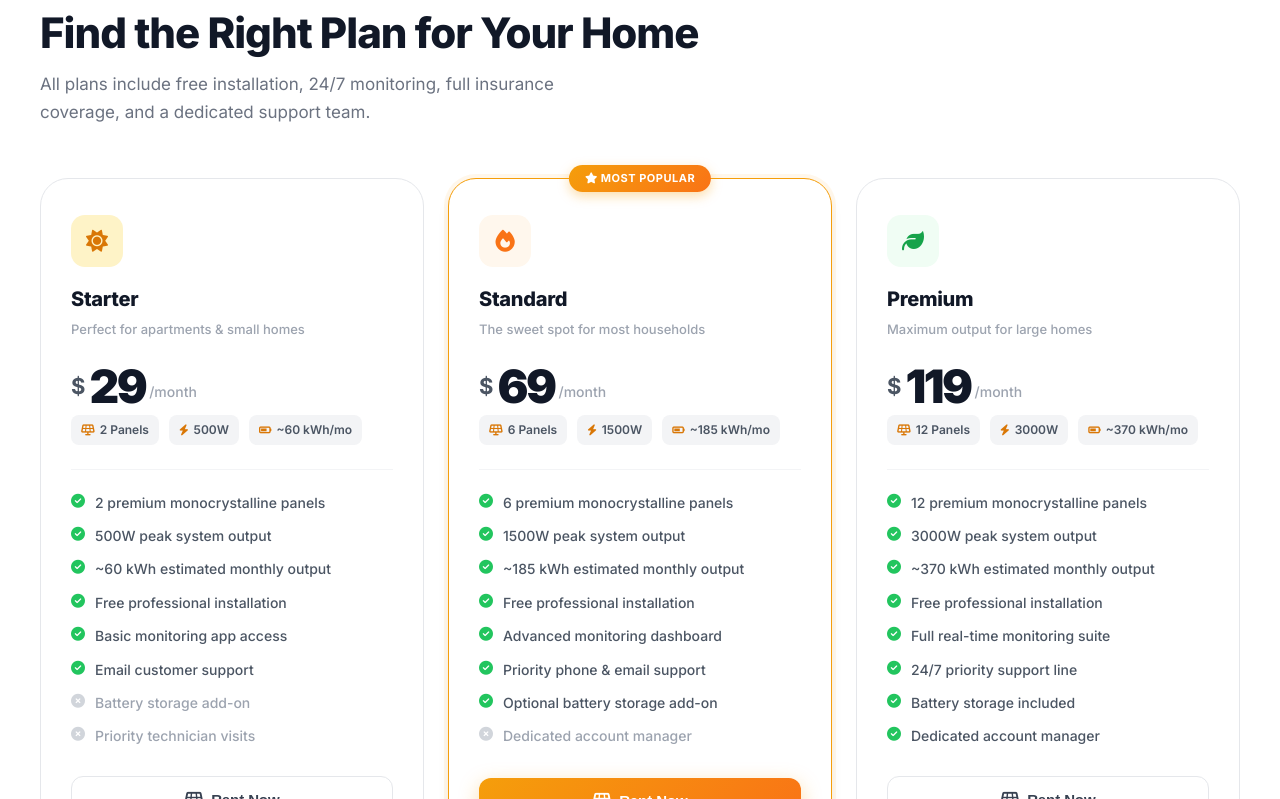
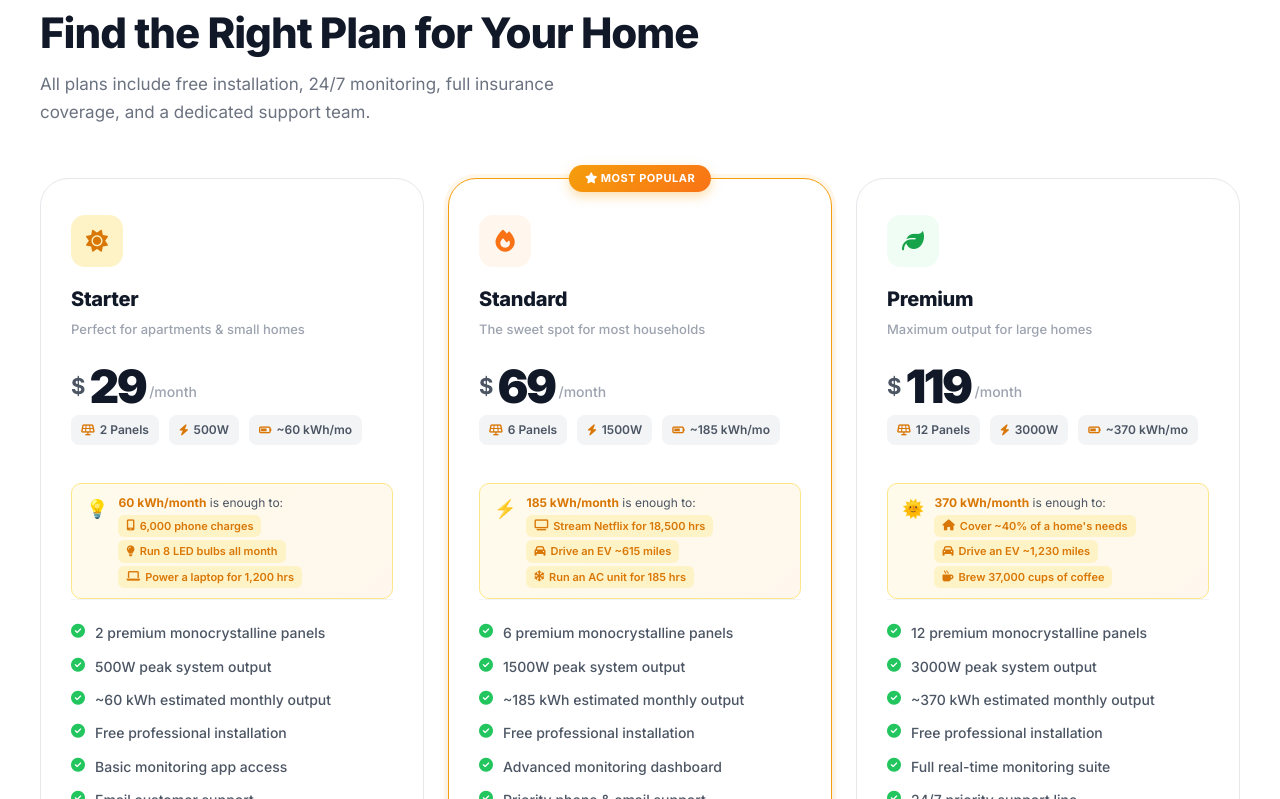
Before and after one commit to chatgptuaead-dot/solar-rental-app, a plain HTML site: page index.html in a window 1280 px wide. Shown: the part 2724-3523 px from the top of the page. Drawn offline with Linux system fonts and the light colour scheme.

Commit message:
Add real-world energy analogies to plan cards and progress bar

```diff
--- a/index.html
+++ b/index.html
@@ -599,6 +599,48 @@
       margin-top: 10px;
       font-size: 12px;
       color: var(--gray-400);
+    }
+
+    /* ─── ANALOGY BANNER ─── */
+    .analogy-banner {
+      margin-top: 14px;
+      background: linear-gradient(135deg, #FFFBEB, #FFF7ED);
+      border: 1px solid #FDE68A;
+      border-radius: 10px;
+      padding: 10px 14px;
+      display: flex;
+      align-items: flex-start;
+      gap: 10px;
+    }
+
+    .analogy-banner-icon {
+      font-size: 18px;
+      flex-shrink: 0;
+      margin-top: 1px;
+    }
+
+    .analogy-banner-text {
+      font-size: 12px;
+      color: var(--gray-600);
+      line-height: 1.5;
+    }
+
+    .analogy-banner-text strong {
+      color: var(--yellow-dark);
+      font-weight: 700;
+    }
+
+    .analogy-tag {
+      display: inline-flex;
+      align-items: center;
+      gap: 5px;
+      background: #FEF3C7;
+      color: var(--yellow-dark);
+      font-size: 11px;
+      font-weight: 600;
+      padding: 3px 8px;
+      border-radius: 6px;
+      margin: 3px 3px 0 0;
     }
 
     /* ─── ROOF MAP ─── */
@@ -1815,7 +1857,7 @@
       <div class="progress-track">
         <div class="progress-fill" id="energyProgressBar"></div>
       </div>
-      <div class="energy-progress-sub">0% of 250 kWh/m/year target reached — rent panels to start generating energy</div>
+      <div class="energy-progress-sub" id="progressAnalogy">0% of 250 kWh/m/year target reached — 250 kWh/year could power a laptop for 5,000 hours or charge a phone 25,000 times</div>
     </div>
 
   </div>
@@ -1876,6 +1918,15 @@
           <span class="spec-pill"><i class="fa-solid fa-solar-panel"></i> 2 Panels</span>
           <span class="spec-pill"><i class="fa-solid fa-bolt"></i> 500W</span>
           <span class="spec-pill"><i class="fa-solid fa-battery-three-quarters"></i> ~60 kWh/mo</span>
+        </div>
+        <div class="analogy-banner">
+          <div class="analogy-banner-icon">💡</div>
+          <div class="analogy-banner-text">
+            <strong>60 kWh/month</strong> is enough to:<br>
+            <span class="analogy-tag"><i class="fa-solid fa-mobile-screen"></i> 6,000 phone charges</span>
+            <span class="analogy-tag"><i class="fa-solid fa-lightbulb"></i> Run 8 LED bulbs all month</span>
+            <span class="analogy-tag"><i class="fa-solid fa-laptop"></i> Power a laptop for 1,200 hrs</span>
+          </div>
         </div>
         <div class="plan-divider"></div>
         <ul class="plan-features">
@@ -1911,6 +1962,15 @@
           <span class="spec-pill"><i class="fa-solid fa-bolt"></i> 1500W</span>
           <span class="spec-pill"><i class="fa-solid fa-battery-three-quarters"></i> ~185 kWh/mo</span>
         </div>
+        <div class="analogy-banner">
+          <div class="analogy-banner-icon">⚡</div>
+          <div class="analogy-banner-text">
+            <strong>185 kWh/month</strong> is enough to:<br>
+            <span class="analogy-tag"><i class="fa-solid fa-tv"></i> Stream Netflix for 18,500 hrs</span>
+            <span class="analogy-tag"><i class="fa-solid fa-car"></i> Drive an EV ~615 miles</span>
+            <span class="analogy-tag"><i class="fa-solid fa-snowflake"></i> Run an AC unit for 185 hrs</span>
+          </div>
+        </div>
         <div class="plan-divider"></div>
         <ul class="plan-features">
           <li><i class="fa-solid fa-circle-check"></i> 6 premium monocrystalline panels</li>
@@ -1943,6 +2003,15 @@
           <span class="spec-pill"><i class="fa-solid fa-solar-panel"></i> 12 Panels</span>
           <span class="spec-pill"><i class="fa-solid fa-bolt"></i> 3000W</span>
           <span class="spec-pill"><i class="fa-solid fa-battery-three-quarters"></i> ~370 kWh/mo</span>
+        </div>
+        <div class="analogy-banner">
+          <div class="analogy-banner-icon">🌞</div>
+          <div class="analogy-banner-text">
+            <strong>370 kWh/month</strong> is enough to:<br>
+            <span class="analogy-tag"><i class="fa-solid fa-house"></i> Cover ~40% of a home's needs</span>
+            <span class="analogy-tag"><i class="fa-solid fa-car"></i> Drive an EV ~1,230 miles</span>
+            <span class="analogy-tag"><i class="fa-solid fa-mug-hot"></i> Brew 37,000 cups of coffee</span>
+          </div>
         </div>
         <div class="plan-divider"></div>
         <ul class="plan-features">
@@ -2354,6 +2423,29 @@
     if (e.key === 'Enter') submitRental();
   });
 
+  // ─── ENERGY ANALOGY ENGINE ───
+  // All ratios are approximate real-world averages
+  const ANALOGY_REFS = [
+    { icon: '📱', label: 'phone charges',        perKwh: 100,   fmt: v => `${v.toLocaleString()} phone charges` },
+    { icon: '💻', label: 'laptop hours',          perKwh: 20,    fmt: v => `power a laptop for ${v.toLocaleString()} hours` },
+    { icon: '📺', label: 'Netflix hours',         perKwh: 100,   fmt: v => `stream Netflix for ${v.toLocaleString()} hours` },
+    { icon: '💡', label: 'LED bulb months',       perKwh: 8.3,   fmt: v => `run ${Math.round(v)} LED bulbs for a month` },
+    { icon: '🚗', label: 'EV miles',              perKwh: 3.3,   fmt: v => `drive an EV ${v.toLocaleString()} miles` },
+    { icon: '☕', label: 'cups of coffee',        perKwh: 100,   fmt: v => `brew ${v.toLocaleString()} cups of coffee` },
+    { icon: '🏠', label: '% of home monthly use', perKwh: null,  fmt: (v, kwh) => `cover ${((kwh/900)*100).toFixed(1)}% of an average home's monthly electricity` },
+    { icon: '❄️', label: 'AC hours',              perKwh: 0.5,   fmt: v => `run an air conditioner for ${v.toLocaleString()} hours` },
+    { icon: '🍕', label: 'pizza ovens hours',     perKwh: 0.42,  fmt: v => `bake pizza for ${v.toLocaleString()} hours` },
+    { icon: '🔋', label: 'EV full charges',       perKwh: 0.013, fmt: v => `fully charge an EV battery ${v.toFixed(1)} times` },
+  ];
+
+  function kwhAnalogies(kwh, count = 3) {
+    if (kwh <= 0) return [];
+    return ANALOGY_REFS
+      .filter(r => r.perKwh !== null)
+      .slice(0, count)
+      .map(r => ({ icon: r.icon, text: r.fmt(Math.round(kwh * r.perKwh), kwh) }));
+  }
+
   // Mobile hamburger (simple toggle)
   function toggleMenu() {
     const links = document.querySelector('.nav-links');
```
